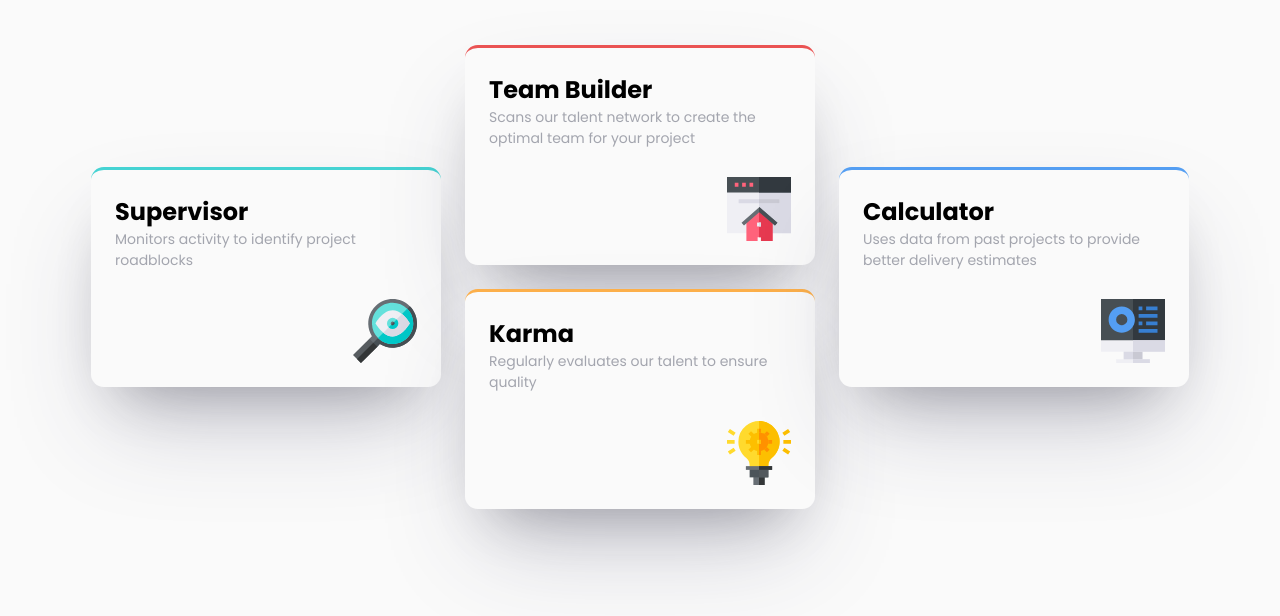
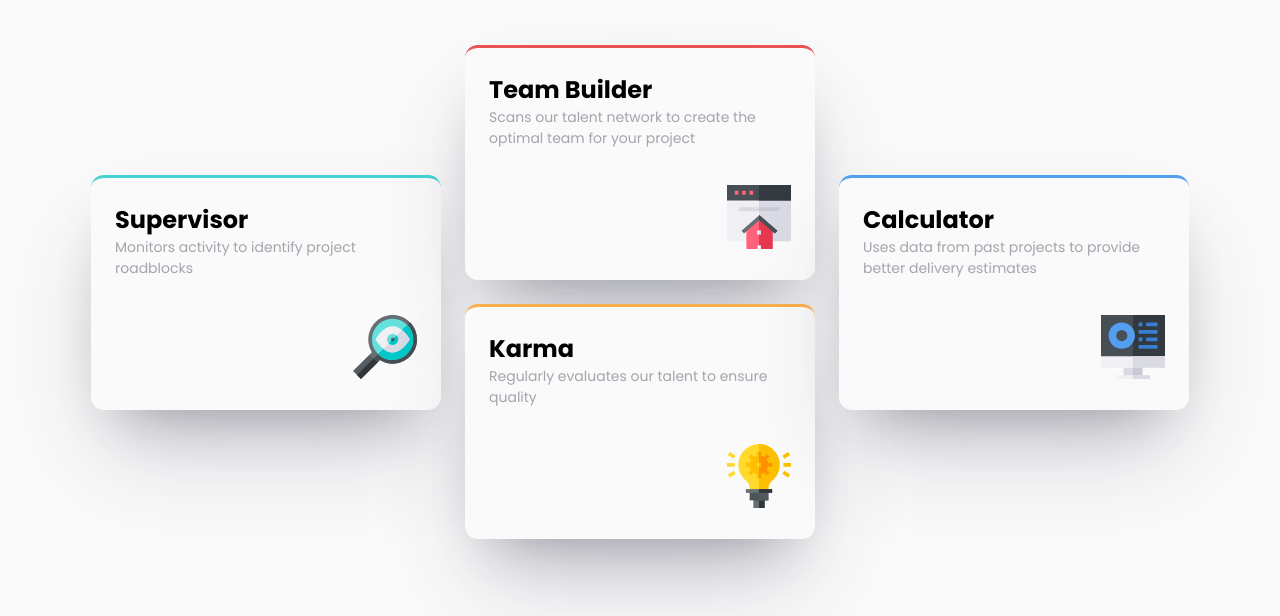
Before and after one commit to main-xero/fem-four-card-feature, a plain HTML site: page index.html in a window 1280 px wide. Shown: the part 184-800 px from the top of the page. Drawn offline with Linux system fonts and the light colour scheme.

Commit message:
img positioning

```diff
--- a/index.html
+++ b/index.html
@@ -34,26 +34,34 @@
         <div class="card" id="card_1">
           <h2>Supervisor</h2>
           <p>Monitors activity to identify project roadblocks</p>
-          <img src="./images/icon-supervisor.svg" alt="" />
+          <div class="img-container">
+            <img src="./images/icon-supervisor.svg" alt="" />
+          </div>
         </div>
         <div class="card" id="card_2">
           <h2>Team Builder</h2>
           <p>
             Scans our talent network to create the optimal team for your project
           </p>
-          <img src="./images/icon-team-builder.svg" alt="" />
+          <div class="img-container">
+            <img src="./images/icon-team-builder.svg" alt="" />
+          </div>
         </div>
         <div class="card" id="card_3">
           <h2>Karma</h2>
           <p>Regularly evaluates our talent to ensure quality</p>
-          <img src="./images/icon-karma.svg" alt="" />
+          <div class="img-container">
+            <img src="./images/icon-karma.svg" alt="" />
+          </div>
         </div>
         <div class="card" id="card_4">
           <h2>Calculator</h2>
           <p>
             Uses data from past projects to provide better delivery estimates
           </p>
-          <img src="./images/icon-calculator.svg" alt="" />
+          <div class="img-container">
+            <img src="./images/icon-calculator.svg" alt="" />
+          </div>
         </div>
       </section>
     </main>
--- a/input.sass
+++ b/input.sass
@@ -70,10 +70,9 @@ body
                     color: $Gray-Blue
                     font-size: 14px
 
-                img
-                    position: absolute
-                    bottom: 1.5rem
-                    right: 1.5rem
+                .img-container
+                    padding-top: 36px
+                    text-align: end
 
             #card_1
                 border-top: 0.2rem solid $Cyan
```
Also changed, not shown: output.css, 1 other file.
